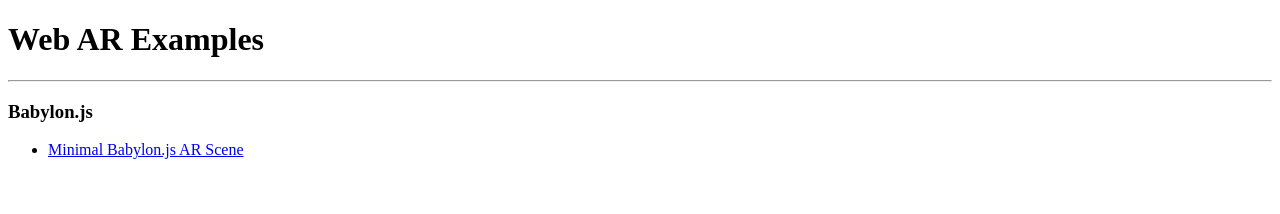
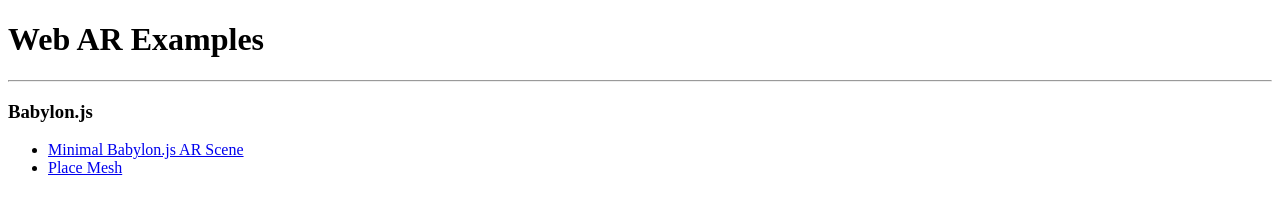
Before and after one commit to hunterdyar/WebARSamples, a plain HTML site: page index.html in a window 1280 px wide. Drawn offline with Linux system fonts and the light colour scheme.

Commit message:
link to place mesh example

```diff
--- a/index.html
+++ b/index.html
@@ -10,6 +10,7 @@
     <h3>Babylon.js</h3>
     <ul>
         <li><a href="babylon/minimalBabylon.html">Minimal Babylon.js AR Scene</a></li>
+        <li><a href="babylon/placeMesh.html"> Place Mesh </a></li>
     </ul>
 </body>
 </html>
```
